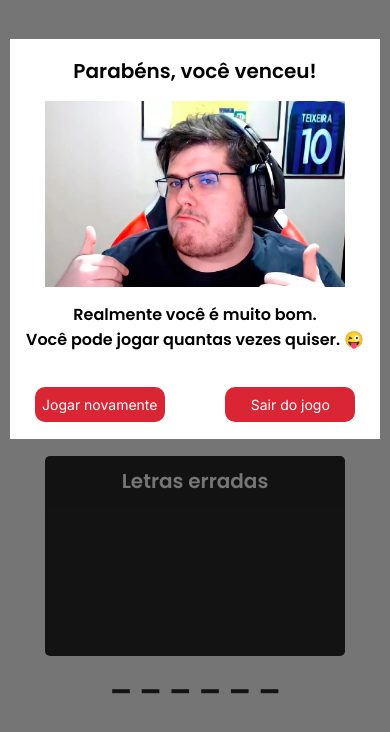
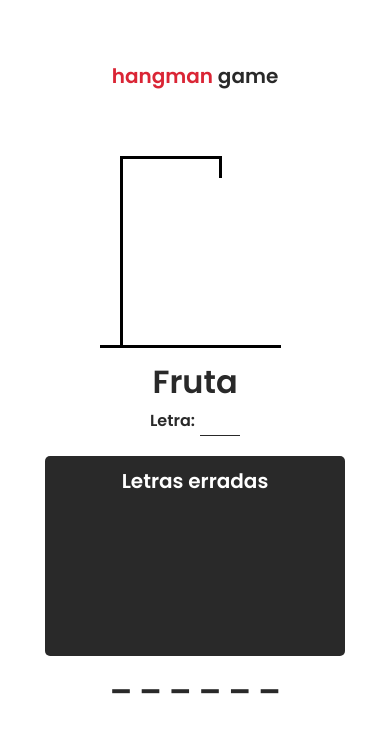
Before and after one commit to Gust4voSiqueira/hangman-game, a React (Create React App) app: page /game in a window 390 px wide. Shown: the top 732 px of the page. Built offline with nearby package versions, Linux system fonts and the light colour scheme.

Commit message:
Alterando detalhes na responsividade

```diff
--- a/src/ui/screens/game.screen/game.screen.jsx
+++ b/src/ui/screens/game.screen/game.screen.jsx
@@ -53,7 +53,7 @@ console.log(acertos.split(""));
         <>
             <Header />
             {erros.split("").length === 6 && (<ResultComponent isWin={false} jogarNovamente={jogarNovamente} />)}
-            <ResultComponent isWin={true} jogarNovamente={jogarNovamente} />
+            {acertos.split("").length === palavra.split("").length && (<ResultComponent isWin={true} jogarNovamente={jogarNovamente} />)}
 
             <div className="game-container">
                 <img src={forcaImage} alt="forca" className='forca-image' />
```
